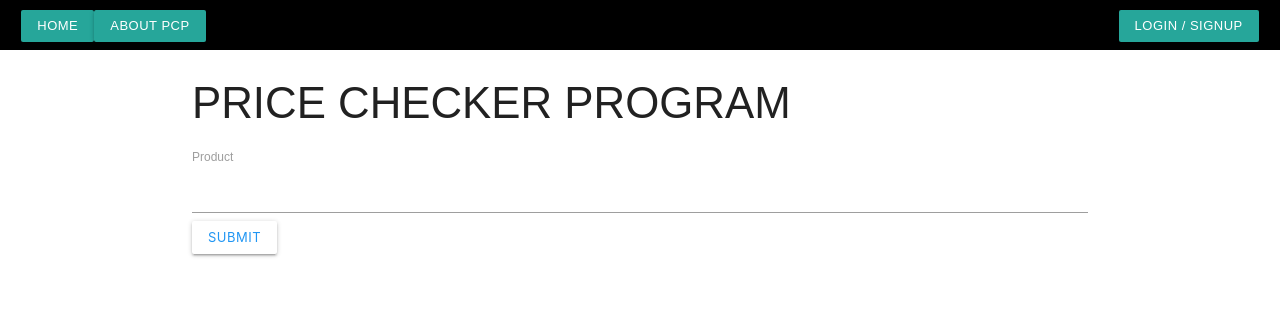
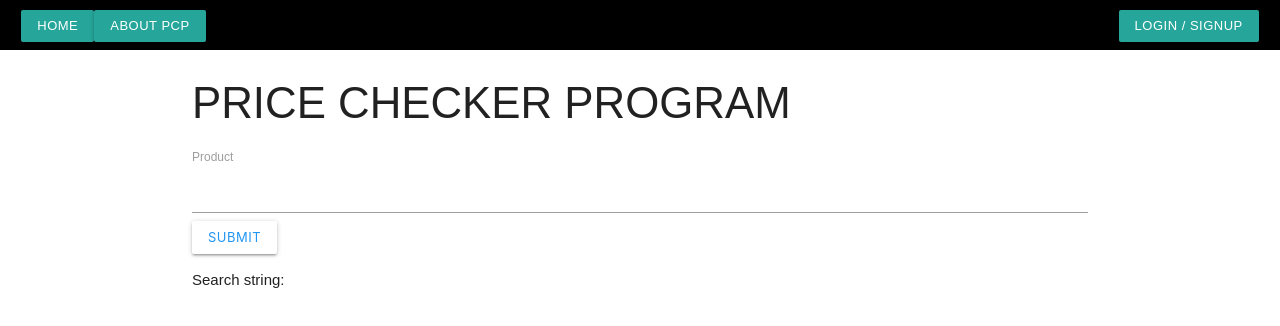
Before and after one commit to CCS-SE2018/PCP, a React (Create React App) app: page / in a window 1280 px wide. Shown: the top 326 px of the page. Built offline with nearby package versions, Linux system fonts and the light colour scheme.

Commit message:
search string thing

```diff
--- a/src/App.js
+++ b/src/App.js
@@ -6,6 +6,8 @@ import Header from './components/Header.js'
 import Body from './components/Body.js'
 
 import {Button, Icon } from 'react-materialize';
+
+//TODO make this a router
 
 class App extends Component {
   render() {
--- a/src/components/Body.js
+++ b/src/components/Body.js
@@ -11,7 +11,6 @@ class Body extends Component {
   }
 
   handleClick(){
-    alert("Hello " + this.state.text);
     console.log(this.state);
   }
 
@@ -21,6 +20,7 @@ class Body extends Component {
       text : event.target.value,
     });
   }
+
   render() {
     return (
       <div class="container">
@@ -32,6 +32,7 @@ class Body extends Component {
           </label>
           <input class="waves-effect white blue-text btn-small" type="submit" value="Submit" onClick={this.handleClick.bind(this)}/>
         </form>
+	<p>Search string: {this.state.text}</p>
       </div>
     );
   }
```
